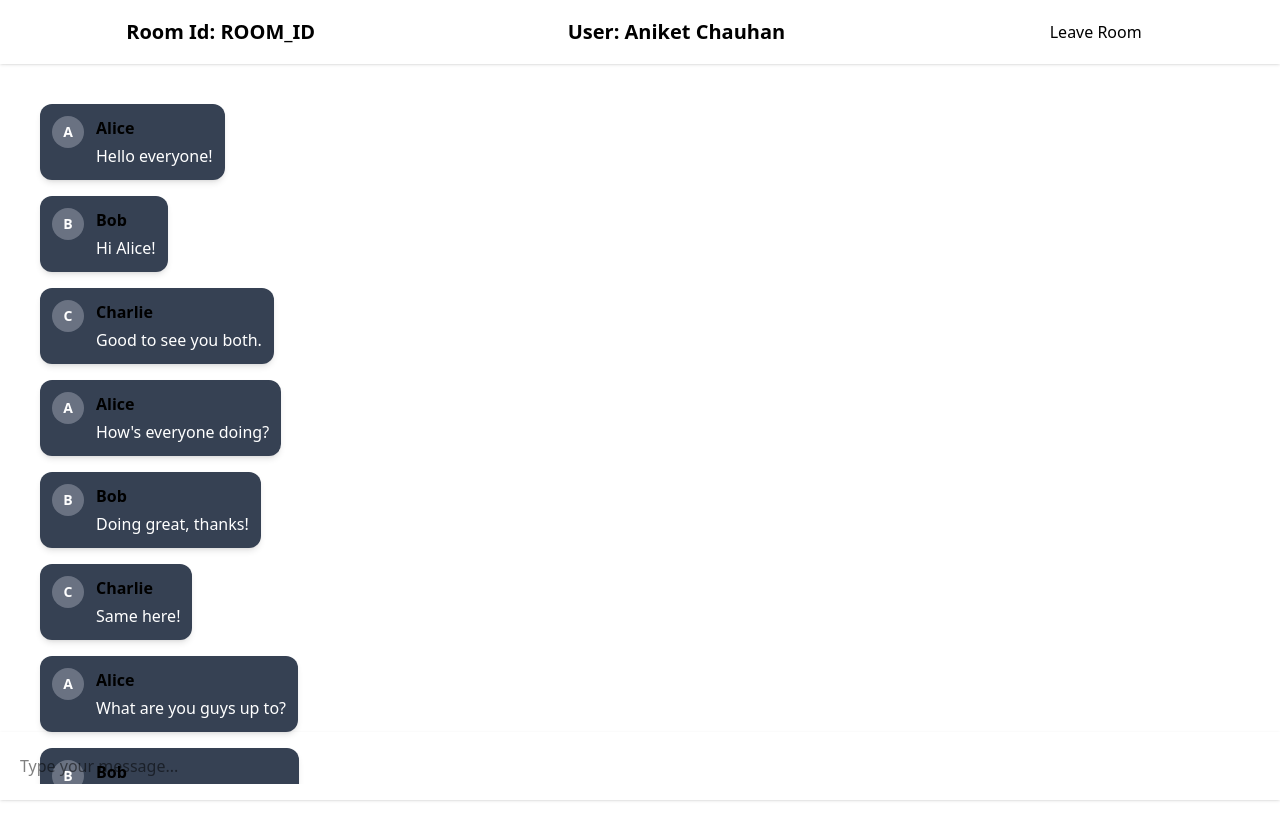
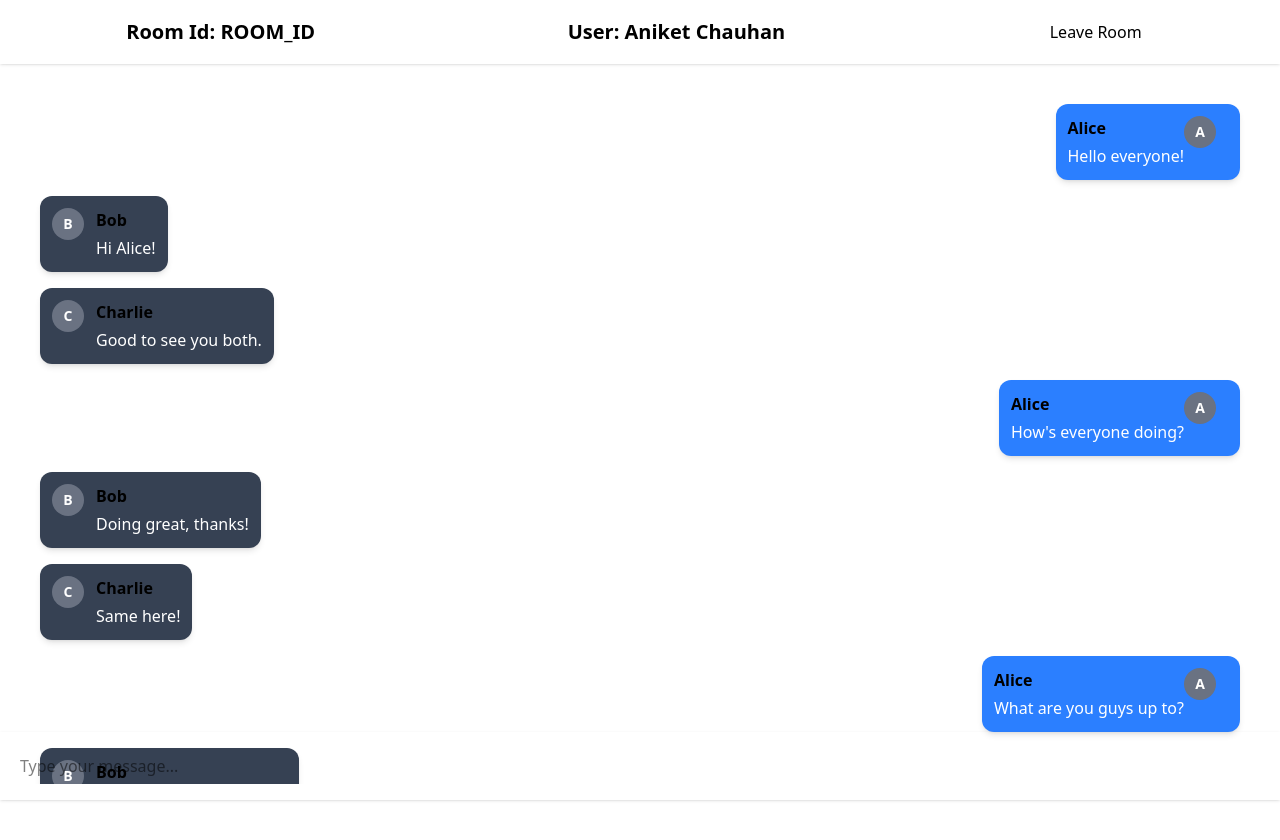
Before and after one commit to Aniket-nitian/ChatApp_SpringBoot, a React (Vite) app in the folder frontend/: page /chat in a window 1280 px wide. Shown: the top 840 px of the page. Built offline with nearby package versions, Linux system fonts and the light colour scheme.

Commit message:
Update message alignment for user-specific chat messages

```diff
--- a/frontend/src/components/Chat.jsx
+++ b/frontend/src/components/Chat.jsx
@@ -42,12 +42,12 @@ const Chat = () => {
           <div
             key={index}
             className={`flex ${
-              msg.sender === "User" ? "justify-end" : "justify-start"
+              msg.sender === "Alice" ? "justify-end" : "justify-start"
             }`}
           >
             <div
               className={`flex max-w-lg p-3 rounded-xl shadow-md ${
-                msg.sender === "User"
+                msg.sender === "Alice"
                   ? "bg-blue-500 text-white ml-10 flex-row-reverse"
                   : "bg-gray-700 text-white mr-10"
               } items-start`}
```
